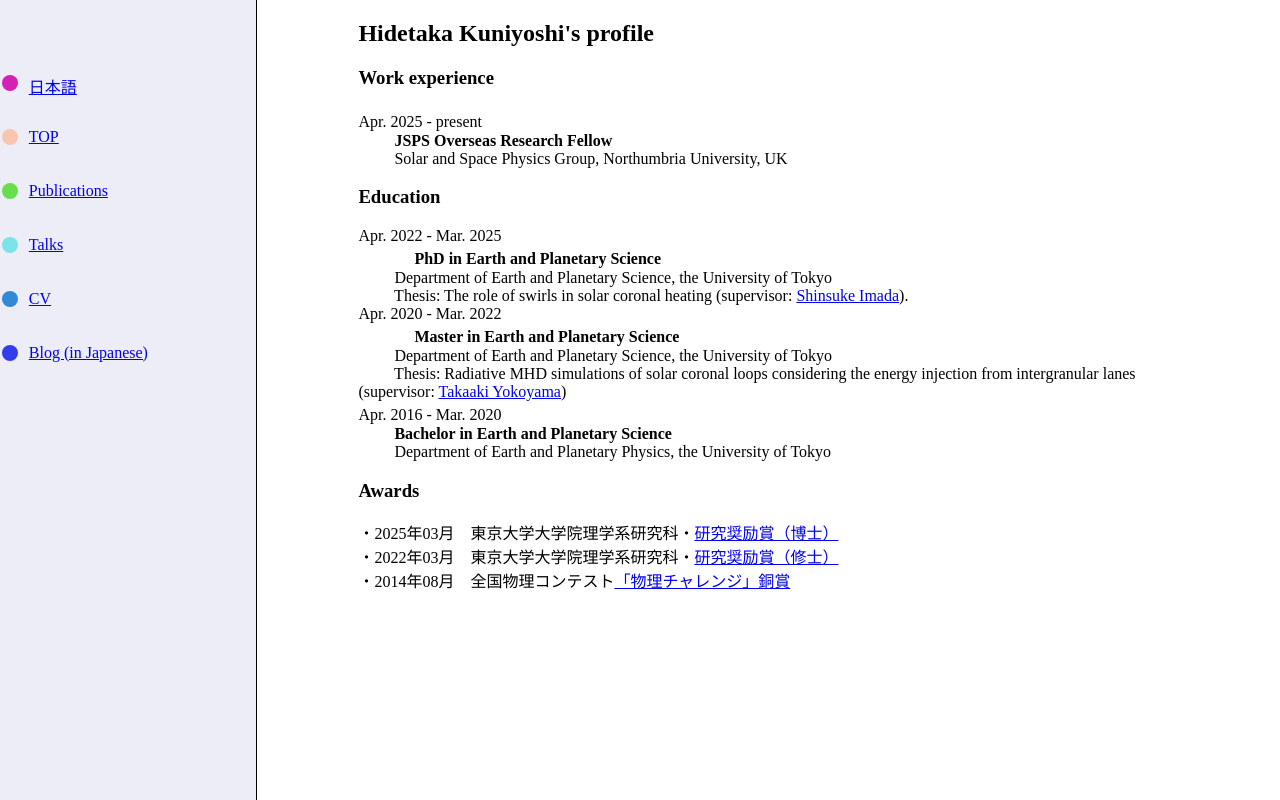
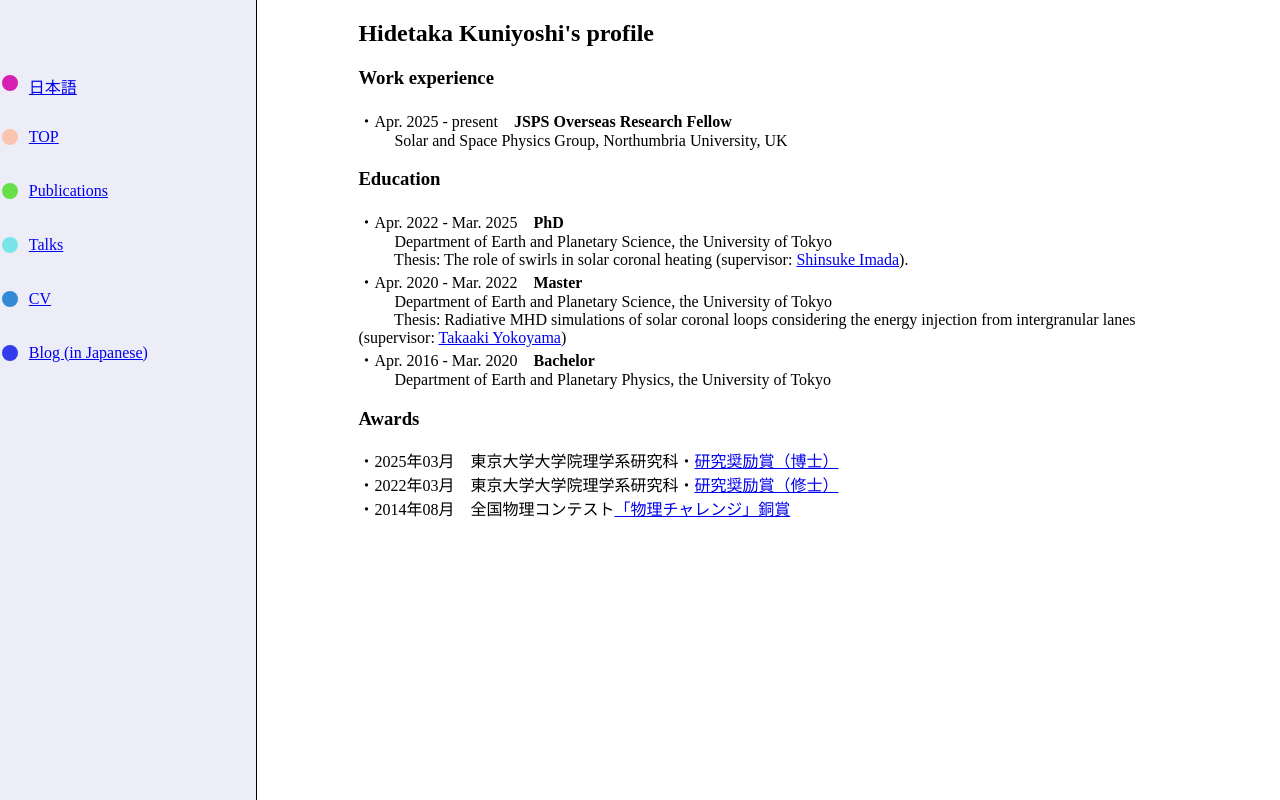
Before and after one commit to hedatacar/hedatacar.github.io, a plain HTML site: page cv_english.html in a window 1280 px wide. Drawn offline with Linux system fonts and the light colour scheme.

Commit message:
Update cv_english.html

```diff
--- a/cv_english.html
+++ b/cv_english.html
@@ -58,8 +58,7 @@
                   </div>
                   <div class="profileBodyItemValue">
                     <div>
-                      Apr. 2025 - present　<br />
-                      &emsp;&emsp; <b>JSPS Overseas Research Fellow</b>  <br />
+                      ・Apr. 2025 - present　<b>JSPS Overseas Research Fellow</b>  <br />
                       &emsp;&emsp; Solar and Space Physics Group, Northumbria University, UK
                     </div>
                   </div>
@@ -68,20 +67,17 @@
                   </div>
                   <div class="profileBodyItemValue">
                     <div>
-                      Apr. 2022 - Mar. 2025 <br />
-                      &emsp;&emsp; <b>PhD in Earth and Planetary Science</b>  <br />
+                      ・Apr. 2022 - Mar. 2025　<b>PhD</b>  <br />
                       &emsp;&emsp; Department of Earth and Planetary Science, the University of Tokyo <br />
                       &emsp;&emsp; Thesis: The role of swirls in solar coronal heating (supervisor: <a href="https://www-space.eps.s.u-tokyo.ac.jp/~imada/lab/">Shinsuke Imada</a>).
                     </div>
                     <div>
-                      Apr. 2020 - Mar. 2022 <br />
-                      &emsp;&emsp; <b>Master in Earth and Planetary Science</b> <br />
+                      ・Apr. 2020 - Mar. 2022　<b>Master</b> <br />
                       &emsp;&emsp; Department of Earth and Planetary Science, the University of Tokyo <br />
                       &emsp;&emsp; Thesis: Radiative MHD simulations of solar coronal loops considering the energy injection from intergranular lanes (supervisor: <a href="https://sites.google.com/view/yokoyama-lab">Takaaki Yokoyama</a>)
                     </div>
                     <div>
-                      Apr. 2016 - Mar. 2020　<br />
-                      &emsp;&emsp; <b>Bachelor in Earth and Planetary Science</b> <br />
+                      ・Apr. 2016 - Mar. 2020　<b>Bachelor</b> <br />
                       &emsp;&emsp; Department of Earth and Planetary Physics, the University of Tokyo
                     </div>
                   </div>
```
